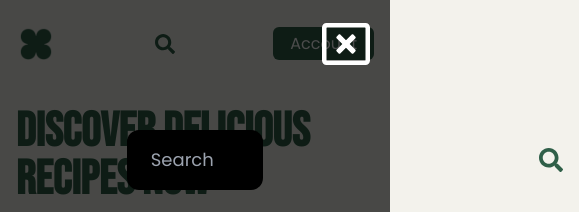
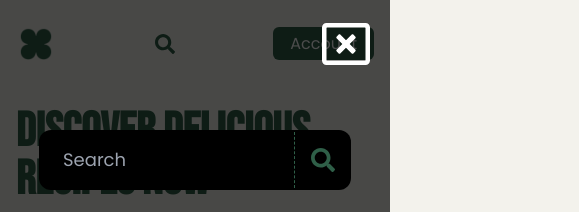
Before and after one commit to Raderne/recipe-book, a React (Vite) app in the folder frontend/: page / in a window 390 px wide. Both pictures are taken after a click on the button 164 px from the left and 44 px from the top of the page. Shown: the top 212 px of the page, 579 px wide, since content can reach past the window. Built offline with nearby package versions, Linux system fonts and the light colour scheme; no server answers.

Commit message:
add: mobile layout to search page

```diff
--- a/frontend/src/Pages/SearchPage/SearchPage.tsx
+++ b/frontend/src/Pages/SearchPage/SearchPage.tsx
@@ -13,11 +13,12 @@ const SearchPage = () => {
 
   useEffect(() => {
     if (IsModelOpen) {
+      document.body.style.height = "100dvh";
       document.body.style.overflow = "hidden";
-      document.body.style.height = "100vh";
     } else {
       document.body.style.overflow = "auto";
       document.body.style.height = "auto";
+      document.body.style.width = "auto";
     }
   }, [IsModelOpen]);
 
@@ -37,11 +38,11 @@ const SearchPage = () => {
 
   return (
     <div className="h-screen w-screen bg-black/70 absolute flex items-center justify-center z-50">
-      <div className="flex flex-col max-w-[35vw] w-full space-y-6">
+      <div className="flex flex-col max-w-[35vw] max-sm:max-w-[80dvw] w-full space-y-6">
         <div className="bg-black rounded-xl flex items-center">
           <input
             type="text"
-            className="bg-transparent flex-1 px-6 py-4 text-white text-lg focus:outline-none"
+            className="bg-transparent w-full flex-1 max-sm:flex-auto md:px-6 py-4 max-sm:pl-6 max-sm:pr-0 text-white text-lg focus:outline-none"
             placeholder="Search"
             value={query}
             onChange={(e) => setQuery(e.target.value)}
@@ -51,7 +52,10 @@ const SearchPage = () => {
               }
             }}
           />
-          <button className="text-primary px-4" onClick={handleSearch}>
+          <button
+            className="text-primary border-l border-dashed border-primary p-4"
+            onClick={handleSearch}
+          >
             <FaSearch className="text-2xl" />
           </button>
         </div>
--- a/frontend/vite.config.ts
+++ b/frontend/vite.config.ts
@@ -4,4 +4,8 @@ import react from "@vitejs/plugin-react";
 // https://vite.dev/config/
 export default defineConfig({
   plugins: [react()],
+  server: {
+    port: 3000,
+    host: "192.168.1.5",
+  },
 });
```
